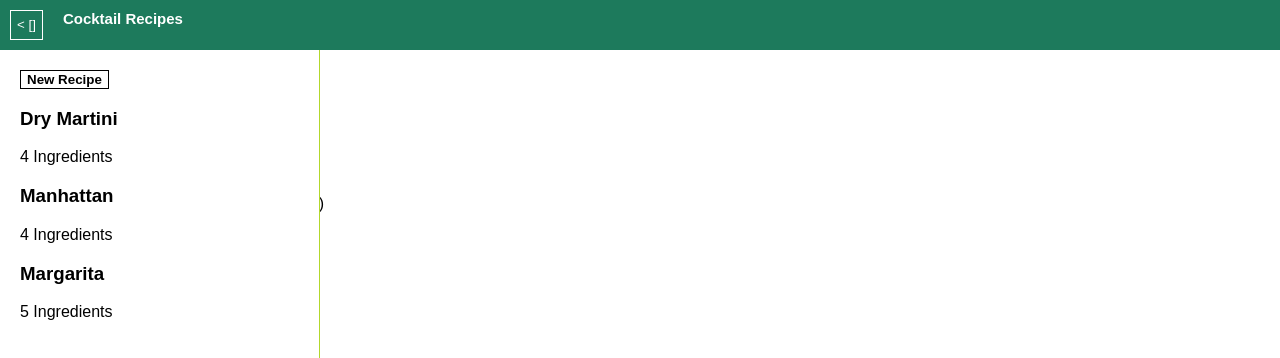
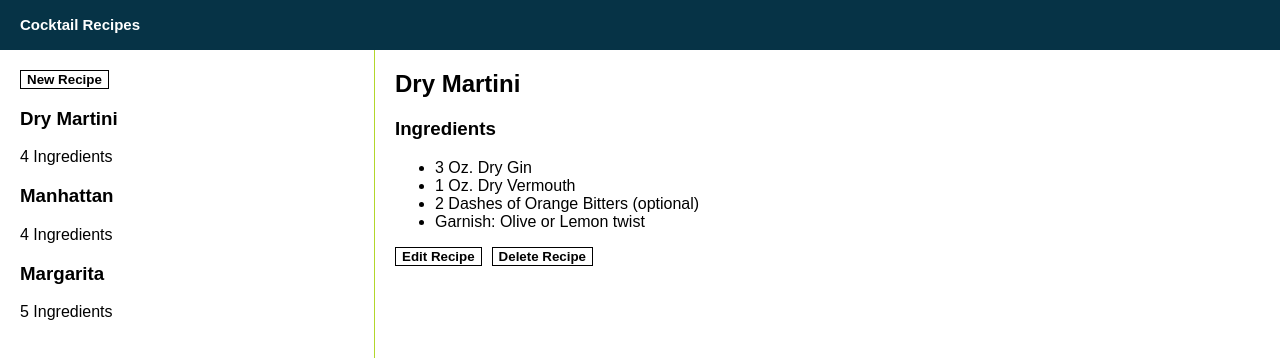
Before and after one commit to bwyan/fcc-recipe, a React app: page / in a window 1280 px wide. Shown: the top 358 px of the page. Built offline with nearby package versions, Linux system fonts and the light colour scheme.

Commit message:
Add numerous styling and layout improvements.

```diff
--- a/src/App.scss
+++ b/src/App.scss
@@ -1,5 +1,5 @@
 //@import './reset.css';
-
+// https://color.adobe.com/Vitamin-C-color-theme-492199/
 $lime: rgb(178, 215, 44);
 $green: rgb(29,122, 92);
 $blue: rgb(6, 51, 70);
@@ -11,31 +11,36 @@ body {
 }
 
 header {
+  position: fixed;
+  top: 0;
   box-sizing: border-box;
   display: flex;
-  flex-align: center;
-  position: absolute;
-  top: 0;
   height: 50px;
   width: 100%;
-  text-align: center;
-  border-bottom: 1px solid $green;
-  background-color: $green;
+  border-bottom: 1px solid $blue;
+  background-color: $blue;
+  z-index: 1000;
 
   button {
     margin: 0 20px 0 10px;
     height: 30px;
     align-self: center;
-    background-color: $green;
+    background-color: $blue;
     color: white;
     border: 1px solid white;
+  }
+
+  h1 {
+    align-self: center;
+
   }
 }
 
 main {
-  margin-top: 50px;
   display: flex;
   flex-wrap: wrap;
+  z-index: 0;
+  margin-top: 50px;
 }
 
 h1 {
@@ -54,7 +59,7 @@ h1 {
   padding: 20px 20px 0 20px;
   z-index: 999;
   position: absolute;
-  height: 100%;
+  height: calc(100vh - 50px);
   background-color: white;
 
   transition: .5s;
@@ -72,10 +77,12 @@ h1 {
 }
 
 .content {
+  box-sizing: border-box;
   min-width: 320px;
   max-width: 600px;
   padding: 0 20px 0 20px;
   z-index: 0;
+  height: calc(100vh - 50px);
 
   button {
     border: 1px solid black;
@@ -110,29 +117,35 @@ form {
   }
 }
 
-// @media(min-width: 640px) {
-//   header {
-//     padding: 0 0 0 20px;
+@media(min-width: 640px) {
+  header {
+    padding: 0 0 0 20px;
 
-//     button {
-//       display: none;
-//     }
+    button {
+      display: none;
+    }
 
-//     h1 {
-//       align-self: center;
-//     }
-//   }
+    h1 {
+      align-self: center;
+    }
+  }
 
-//   .sidebar {
-//     z-index: 0;
-//   }
+  .content {
+    z-index: 0;
+    background-color: white;
+  }
 
-//   .hidden {
-//     margin-left: 0px;
-//     background-color: white;
-//   }
+  .sidebar {
+    position: relative;
+    z-index: 0;
+    width: 33vw;
+    max-width: 375px;
+  }
 
-//   .content {
-//     z-index: 0;
-//   }
-// }
+  .hidden {
+    margin-left: 0px;
+    background-color: white;
+  }
+
+
+}
```
